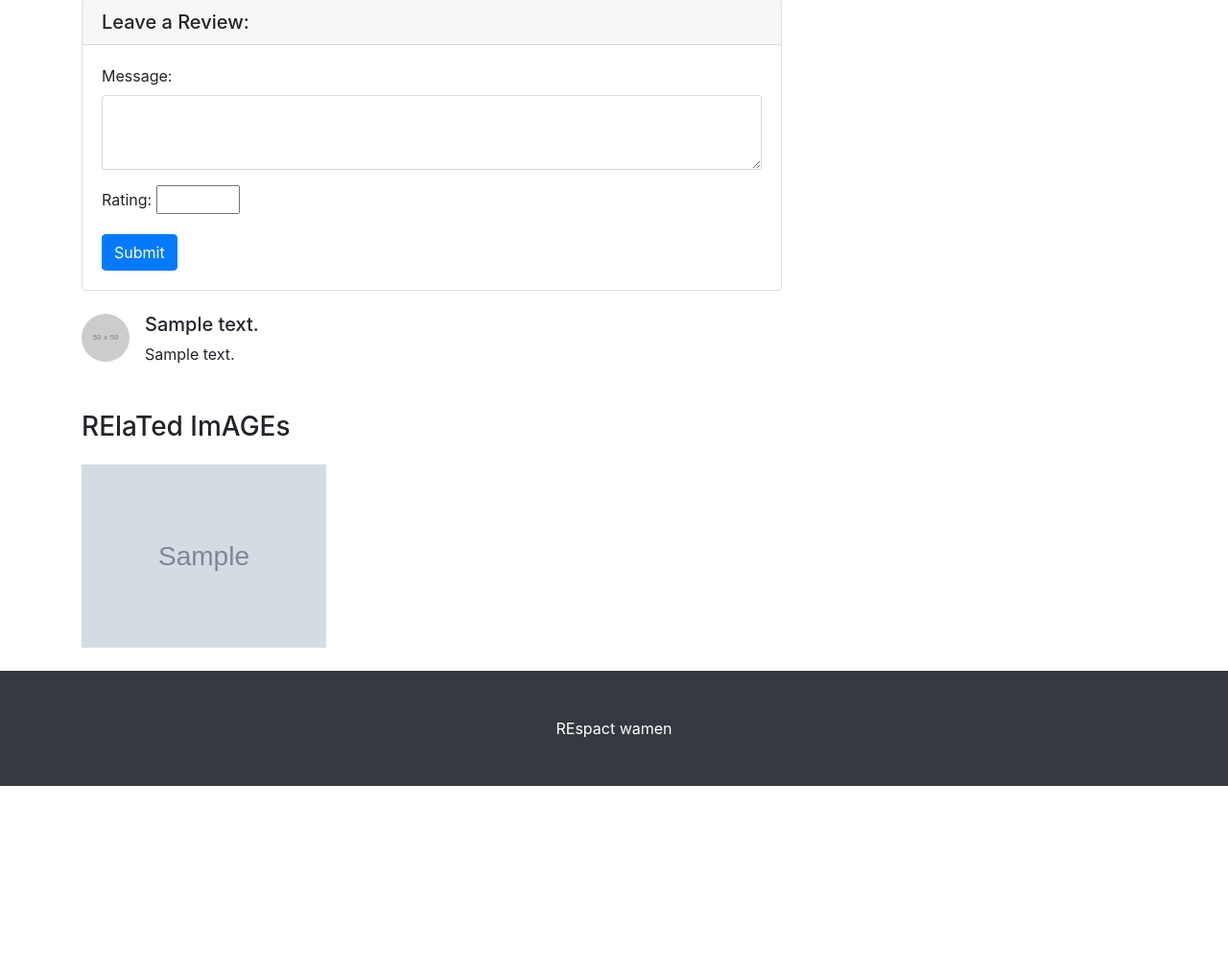
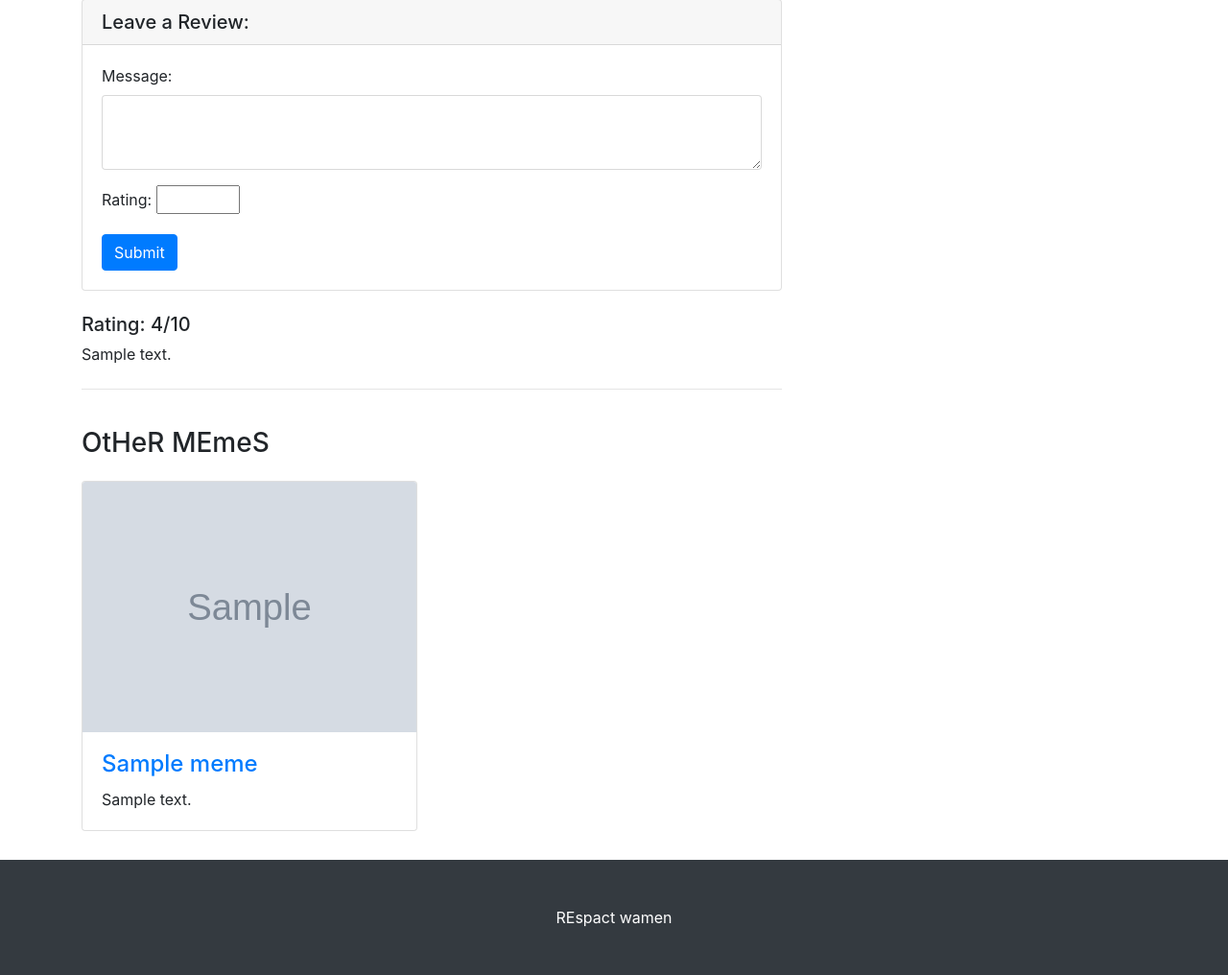
Before and after one commit to EmmanuelPerezP/Meme-Review, a Django app: page /reviews/1/ in a window 1280 px wide. Shown: the part 473-1489 px from the top of the page at 96% size. Before the commit the page ends 1292 px from the top, so only its background shows below. Run offline with Django 3.2, Linux system fonts and the light colour scheme; tables that the repository leaves empty hold one stand-in row (values such as "Sample post"); grey boxes marked "Sample" are stand-in pictures; grey boxes labelled with a size stand in for pictures from a placeholder-image service; some libraries are stand-ins or nearby versions.

Commit message:
template edits

```diff
--- a/reviews/templates/reviews/meme_detail.html
+++ b/reviews/templates/reviews/meme_detail.html
@@ -61,12 +61,12 @@
       {% if meme.reviews.all %}
       {% for review in meme.reviews.all %}
       <div class="media mb-4">
-        <img class="d-flex mr-3 rounded-circle" src="http://placehold.it/50x50" alt="">
         <div class="media-body">
-          <h5 class="mt-0">{{review.titleReview}}</h5>
+          <h5 class="mt-0">Rating: {{review.ratingReview}}/10</h5>
           {{review.textReview}}
         </div>
       </div>
+      <hr>
       {% endfor %}
       {% endif %}
 
@@ -76,19 +76,38 @@
   <!-- /.row -->
 
   <!-- Related Projects Row -->
-  <h3 class="my-4">RElaTed ImAGEs</h3>
+  <h3 class="my-4">OtHeR MEmeS</h3>
 
   <div class="row">
 
-    {% if meme.relatedImages.all %}
-    {% for imageMeme in meme.relatedImages.all %}
+
+    {% if relatedMemes %}
+    {% for imageMeme in relatedMemes %}
+    <div class="col-lg-4 col-sm-6 portfolio-item">
+      <div class="card h-100">
+        <a href="{{imageMeme.get_absolute_url}}"><img class="card-img-top" src="{{imageMeme.mainImage}}" alt=""></a>
+        <div class="card-body">
+          <h4 class="card-title">
+            <a href="{{imageMeme.get_absolute_url}}">{{imageMeme.title}}</a>
+          </h4>
+          <p class="card-text">{{imageMeme.description}}</p>
+        </div>
+      </div>
+    </div>
+    {% endfor %}
+    {% endif %}
+
+    <!--
+    {% if relatedMemes %}
+    {% for imageMeme in relatedMemes %}
     <div class="col-md-3 col-sm-6 mb-4">
-      <a href="#">
-        <img class="img-fluid" src="{{imageMeme.imageURL}}" alt="">
+      <a href="{{imageMeme.get_absolute_url}}">
+        <img class="img-fluid" src="{{imageMeme.mainImage}}" alt="">
       </a>
     </div>
     {% endfor %}
     {% endif %}
+  -->
 
   </div>
   <!-- /.row -->
--- a/reviews/views.py
+++ b/reviews/views.py
@@ -25,6 +25,8 @@ class MemeDisplay(generic.DetailView):
 
     def get_context_data(self, **kwargs):
         context = super().get_context_data(**kwargs)
+        # yes i know this shouldnt be done
+        context['relatedMemes'] = Meme.objects.all()[:5]
         context['form'] = CreateReview()
         return context
 
```
